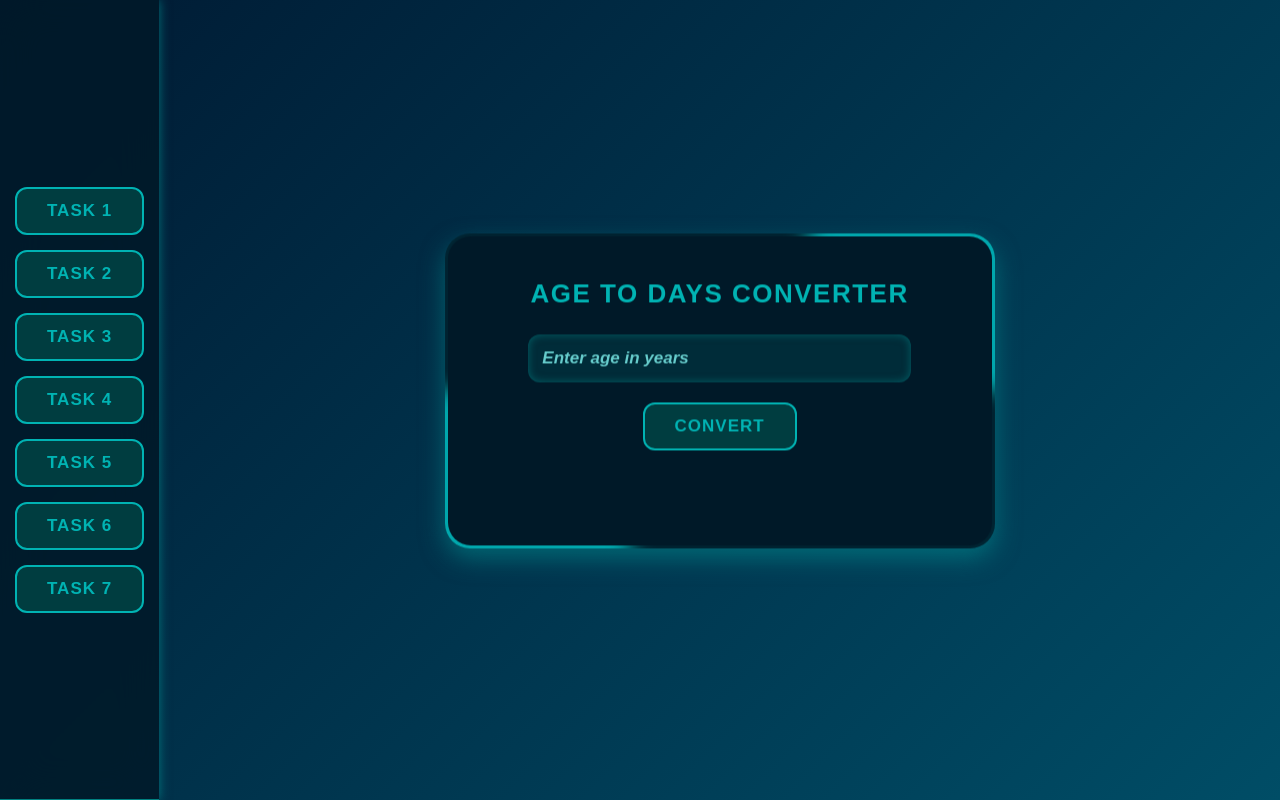
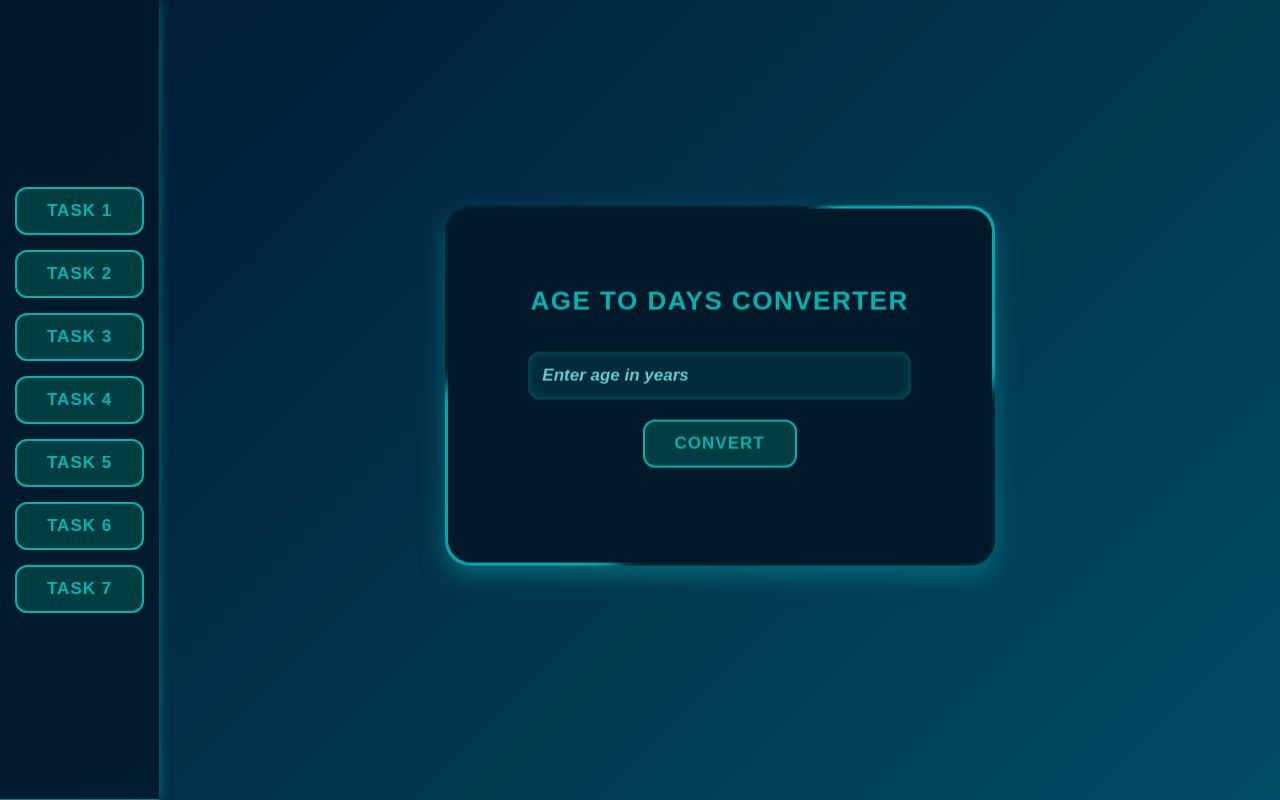
Before and after one commit to Tai-moor/Urraan_Task_7_js, a plain HTML site: page index.html in a window 1280 px wide. Drawn offline with Linux system fonts and the light colour scheme.

Commit message:
JavaScript Task

```diff
--- a/style.css
+++ b/style.css
@@ -7,8 +7,6 @@
 body {
 
   background: linear-gradient(135deg, #001a33, #004d66);
-  margin: 0;
-  padding: 0;
   height: 100vh;
   display: flex;
 }
@@ -107,13 +105,13 @@ backdrop-filter: blur(100px);
     transform: translateY(0);
   }
   50% {
-    transform: translateY(-10px);
-  }
+    transform: translateY(-15px);
+}
 }
 
 h2 {
   color: #00b3b3;
-  margin-bottom: 25px;
+  margin: 35px;
   font-size: 26px;
   letter-spacing: 1.5px;
   /* text-shadow: 0 5px 16px #00e5e5;*/
```
